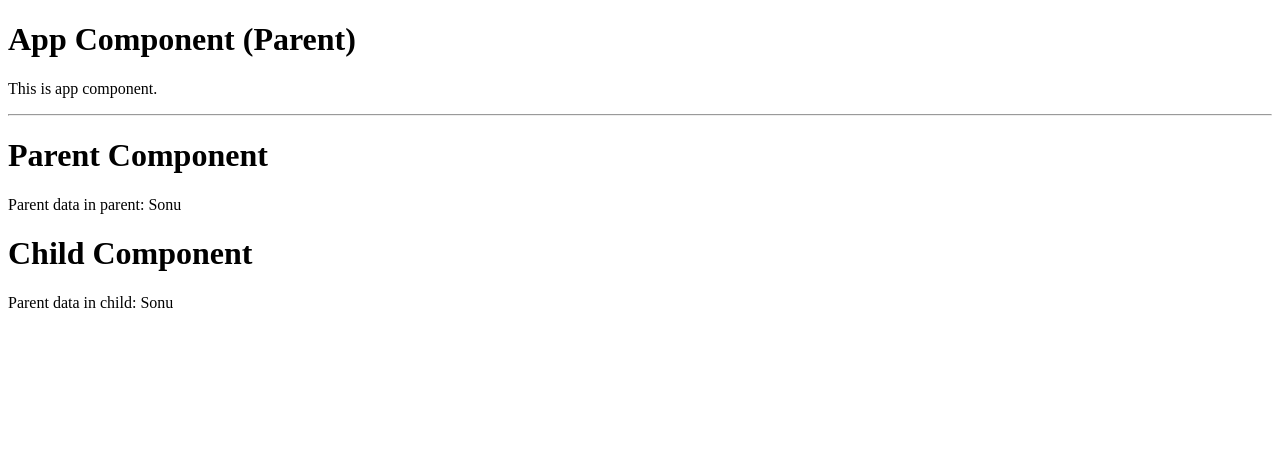
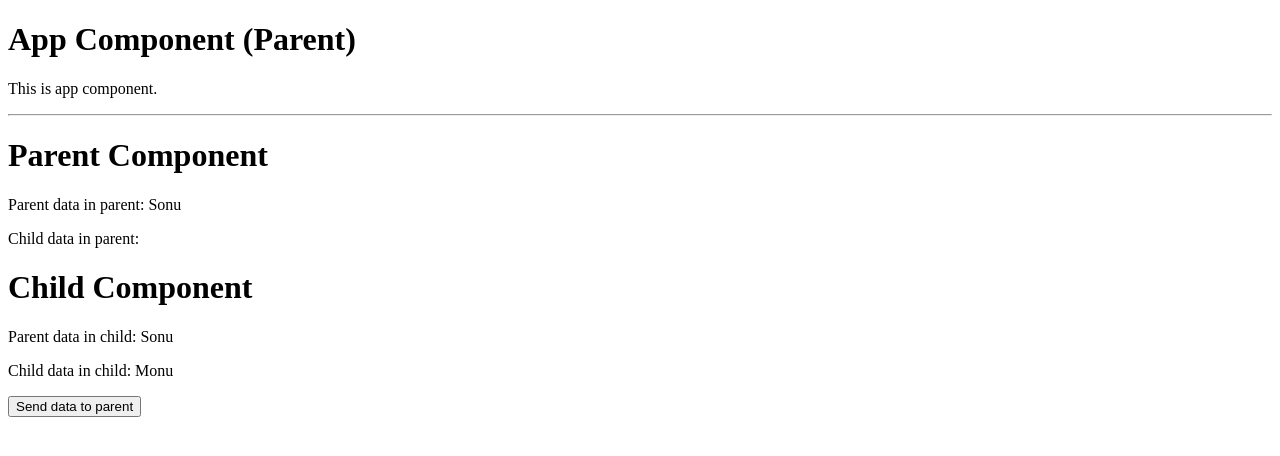
Before and after one commit to dyesmuk/ibm-react-demo-4-jun-2026, a React (Vite) app: page / in a window 1280 px wide. Shown: the top 456 px of the page. Built offline with nearby package versions, Linux system fonts and the light colour scheme.

Commit message:
initial commit

```diff
--- a/src/pages/Child.tsx
+++ b/src/pages/Child.tsx
@@ -1,9 +1,19 @@
 
 const Child = (props) => {
 
+    const childData: string = 'Monu';
+    const dataFromParent: string = props.abc;
+
+    const sendData = () => {
+        console.log(childData);
+        props.def(childData);
+    };
+
     return (<>
         <h1>Child Component </h1>
-        <p>Parent data in child: {props.abc}</p>
+        <p>Parent data in child: {dataFromParent}</p>
+        <p>Child data in child: {childData}</p>
+        <button onClick={sendData}>Send data to parent</button>
     </>);
 };
 
--- a/src/pages/Parent.tsx
+++ b/src/pages/Parent.tsx
@@ -1,13 +1,22 @@
+
+import { useState } from "react";
 import Child from "./Child";
 
 const Parent = () => {
 
-    const parentData = 'Sonu';
+    const parentData: string = 'Sonu';
+    const [dataFromChild, setDataFromChild] = useState('');
+
+    const getData = (data: string) => {
+        console.log(data);
+        setDataFromChild(data);
+    };
 
     return (<>
         <h1>Parent Component </h1>
         <p>Parent data in parent: {parentData}</p>
-        <Child abc={parentData} />
+        <p>Child data in parent: {dataFromChild}</p>
+        <Child def={getData} abc={parentData} />
     </>);
 };
 
```
